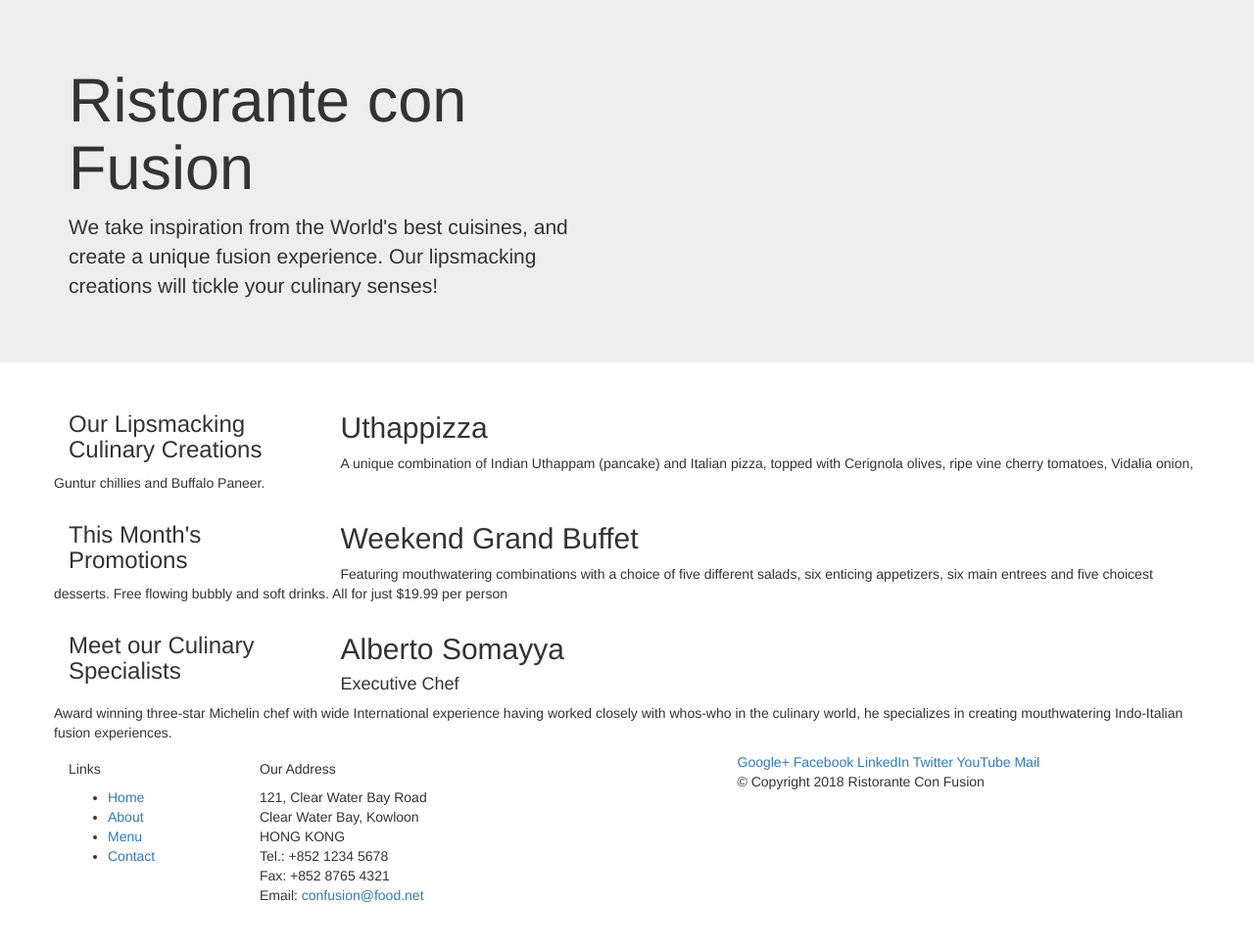
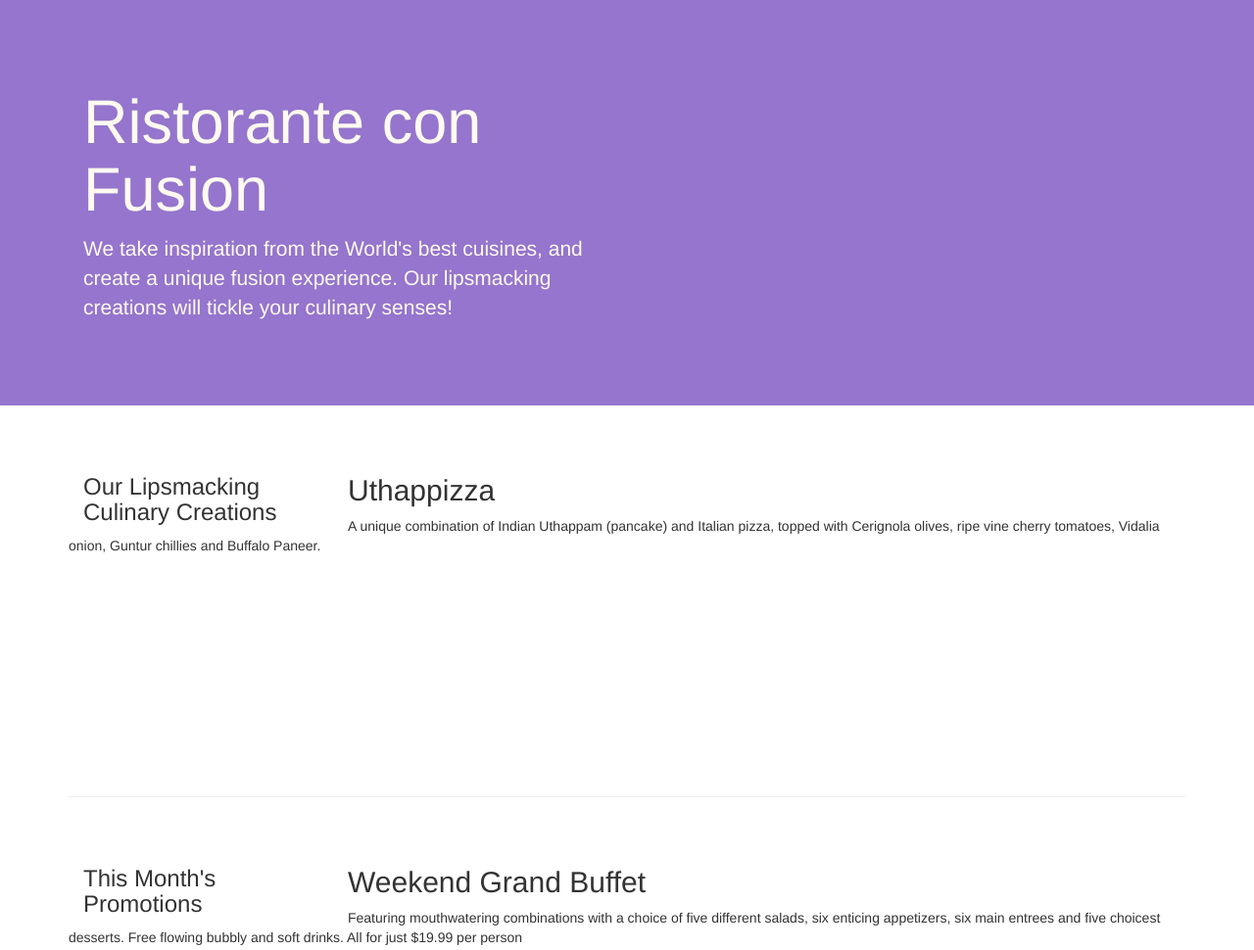
Before and after one commit to AAdewunmi/conFusion_Bootstrap, a plain HTML site: page index.html in a window 1280 px wide. Shown: the top 970 px of the page at 98% size. Before the commit the page ends 944 px from the top, so only its background shows below. Drawn offline with nearby package versions, Linux system fonts and the light colour scheme.

Commit message:
Bootstrap Grid Part 2

```diff
--- /dev/null
+++ b/css/styles.css
@@ -0,0 +1,30 @@
+.row-header{
+    margin:0px auto;
+    padding:0px;
+}
+
+.row-content {
+    margin:0px auto;
+    padding: 50px 0px 50px 0px;
+    border-bottom: 1px ridge;
+    min-height:400px;
+}
+
+.footer{
+    background-color: #D1C4E9;
+    margin:0px auto;
+    padding: 20px 0px 20px 0px;
+}
+
+.jumbotron {
+    padding:70px 30px 70px 30px;
+    margin:0px auto;
+    background: #9575CD ;
+    color:floralwhite;
+}
+
+address{
+    font-size:80%;
+    margin:0px;
+    color:#0f0f0f;
+}
--- a/index.html
+++ b/index.html
@@ -9,7 +9,7 @@
 
     <!-- Bootstrap CSS -->
     <link rel="stylesheet" href="node_modules/bootstrap/dist/css/bootstrap.min.css">
-
+    <link rel="stylesheet" href="css/styles.css" >
     <title>Ristorante Con Fusion</title>
 </head>
     <!-- body -->
@@ -17,7 +17,7 @@
     <!-- header -->
     <header class="jumbotron">
         <div class="container">
-            <div class="row">
+            <div class="row row-header">
                 <!-- div 1 -->
                 <div class="col-12 col-sm-6">
                     <h1>Ristorante con Fusion</h1>
@@ -31,7 +31,7 @@
     </header>
             <!-- div 1 -->
     <div class="container">
-        <div class="row">
+        <div class="row row-content align-items-center">
             <div class="col-12 col-sm-4 order-sm-last col-md-3">
                 <h3>Our Lipsmacking Culinary Creations</h3>
             </div>
@@ -42,7 +42,7 @@
         </div>
 
         <!-- div 2 -->
-        <div class="row">
+        <div class="row row-content align-items-center">
             <div class="col-12 col-sm-4 col-md-3">
                 <h3>This Month's Promotions</h3>
             </div>
@@ -52,7 +52,7 @@
             </div>
         </div>
         <!-- div 3-->
-        <div class="row">
+        <div class="row row-content align-items-center">
             <div class="col-12 col-sm-4 col-md-3">
                 <h3>Meet our Culinary Specialists</h3>
             </div>
@@ -64,13 +64,13 @@
         </div>
     </div>
     <!-- footer -->
-    <footer class="container">
-        <div class="row">
-            <div>
+    <footer class="footer">
+        <div class="container">
+            <div class="row">
                 <!-- div 1 -->
                 <div class="col-4 offset-1 col-sm-2">
                     <h5>Links</h5>
-                    <ul>
+                    <ul class="list-unstyled">
                         <li><a href="#">Home</a></li>
                         <li><a href="#">About</a></li>
                         <li><a href="#">Menu</a></li>
@@ -90,8 +90,8 @@
 		           </address>
                 </div>
                 <!-- div 3 -->
-                <div class="col-12 col-sm-4">
-                    <div>
+                <div class="col-12 col-sm-4 align-self-center">
+                    <div class="text-center">
                         <a href="http://google.com/+">Google+</a>
                         <a href="http://www.facebook.com/profile.php?id=">Facebook</a>
                         <a href="http://www.linkedin.com/in/">LinkedIn</a>
@@ -101,8 +101,8 @@
                     </div>
                 </div>
            </div>
-           <div class="col-12 col-sm-4">
-                <div>
+           <div class="row justify-content-center">
+                <div class="col-auto">
                     <p>© Copyright 2018 Ristorante Con Fusion</p>
                 </div>
            </div>
```
